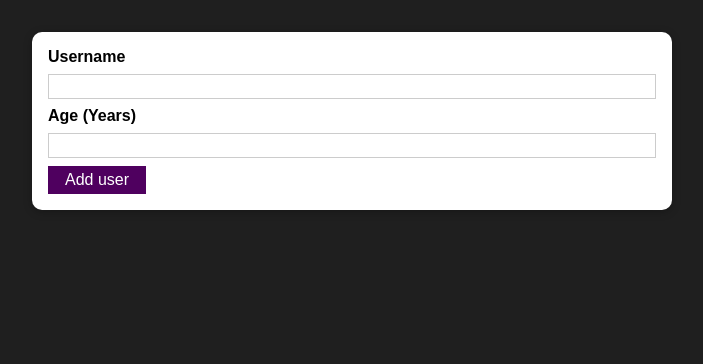
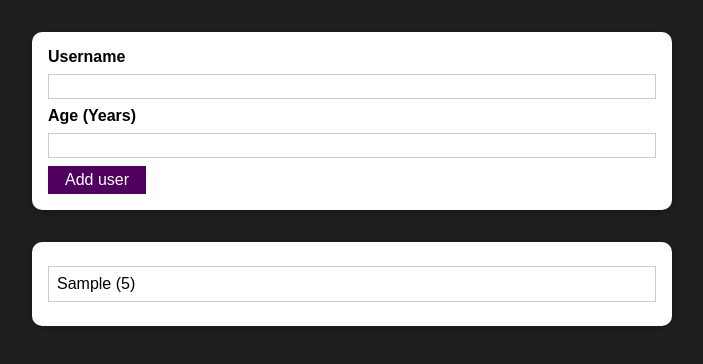
Before and after one commit to fredericmineur/react_validation_modal, a React (Create React App) app: page / in a window 1280 px wide. Both pictures are taken after typing "Sample", "5" into the empty fields and a click on the button "Add user". Shown: the top 364 px of the page, without its empty margins (288-991 px from the left). Built offline with nearby package versions, Linux system fonts and the light colour scheme.

Commit message:
add user list + user state management

```diff
--- a/src/App.js
+++ b/src/App.js
@@ -1,11 +1,22 @@
-import React from 'react';
+import React, {useState} from 'react';
 import AddUser from './components/Users/AddUser';
+import UsersList from './components/Users/UsersList';
 
 
 function App() {
+
+const [users, setUsers] = useState([]);
+const userListHandler = (username, age) => {
+  setUsers(prevUsers => {
+    return [...prevUsers, {username, age, id: Math.random().toString()}]
+  })
+
+}
+
   return (
     <div>
-      <AddUser />
+      <AddUser onAddUser={userListHandler} />
+      <UsersList users={users}/>
     </div>
   );
 }
--- a/src/components/Users/AddUser.js
+++ b/src/components/Users/AddUser.js
@@ -13,6 +13,7 @@ const AddUser = (props) => {
       return;
     if (+enteredAge < 1) return;
     console.log(enteredUsername, enteredAge);
+    props.onAddUser(enteredUsername, enteredAge);
     setEnteredUsername("");
     setEnteredAge("");
   };
--- /dev/null
+++ b/src/components/Users/UsersList.js
@@ -0,0 +1,17 @@
+import React from "react";
+import styles from './UsersList.module.css';
+import Card from "../UI/Card";
+
+const UsersList = props => {
+    return (
+        <Card className={styles['users']}>
+            <ul >
+            {props.users.map(user=>
+                <li key={user.id} >{user.username} ({user.age})</li>
+            )}
+            </ul>
+        </Card>
+    );
+}
+
+export default UsersList;
--- /dev/null
+++ b/src/components/Users/UsersList.module.css
@@ -0,0 +1,16 @@
+.users {
+    margin: 2rem auto;
+    width: 90%;
+    max-width: 40rem;
+  }
+
+  .users ul {
+    list-style: none;
+    padding: 1rem;
+  }
+
+  .users li {
+    border: 1px solid #ccc;
+    margin: 0.5rem 0;
+    padding: 0.5rem;
+  }
```
